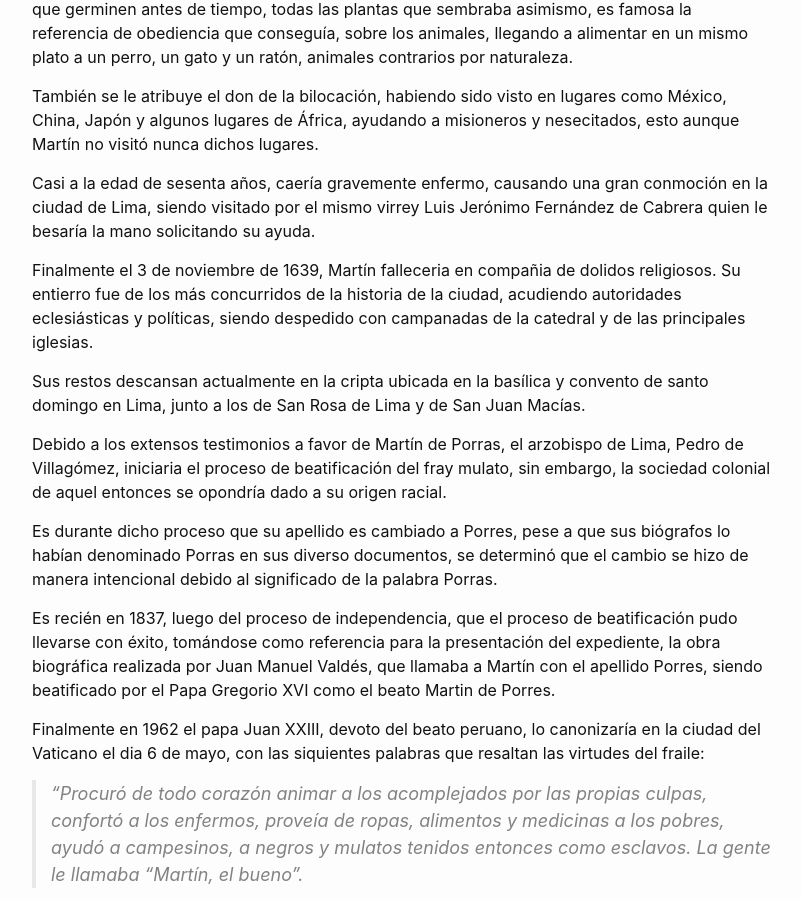
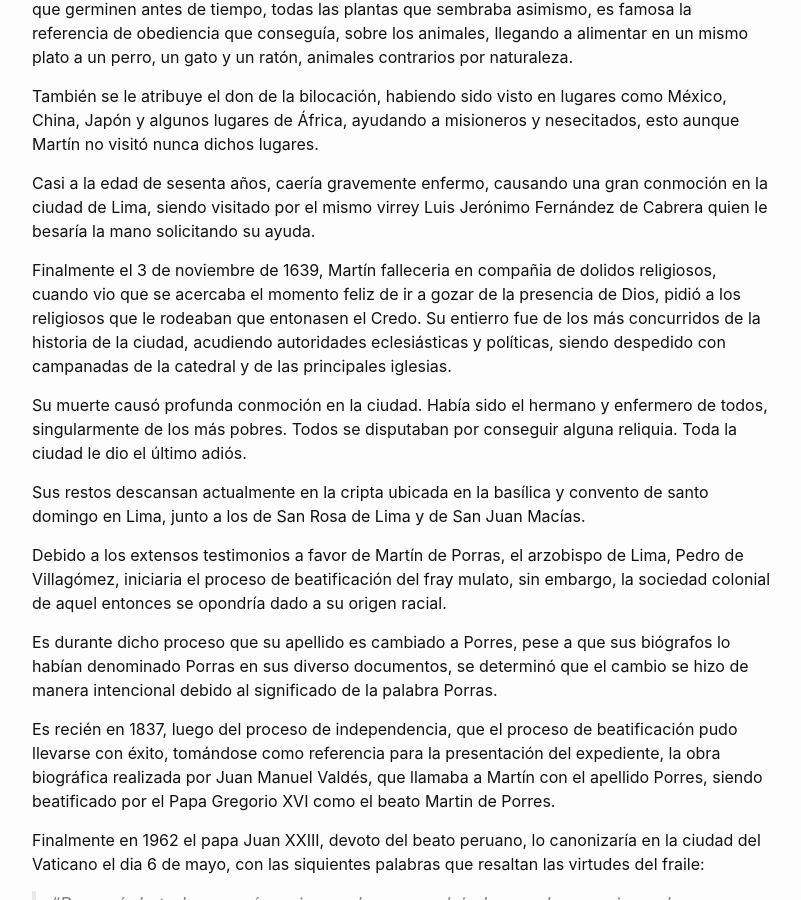
Before and after one commit to dylanmeca/dylanmeca.github.io, a Jekyll site: the page built from _posts/2021-08-10-La-vida-de-San-Martin-de-Porres.md, in a window 1280 px wide and 900 px high, scrolled down 2662 px. Shown: the whole window, without its empty margins (238-1039 px from the left). Built offline with Jekyll 4.4.1, drawn with Linux system fonts in a browser that asks for light colours; a script that is not in the unit is left out; comment, search, counter and statistics services are not loaded.

Commit message:
Update 2021-08-10-La-vida-de-San-Martin-de-Porres.md

```diff
--- a/_posts/2021-08-10-La-vida-de-San-Martin-de-Porres.md
+++ b/_posts/2021-08-10-La-vida-de-San-Martin-de-Porres.md
@@ -77,7 +77,9 @@ También se le atribuye el don de la bilocación, habiendo sido visto en lugares
 
 Casi a la edad de sesenta años, caería gravemente enfermo, causando una gran conmoción en la ciudad de Lima, siendo visitado por el mismo virrey Luis Jerónimo Fernández de Cabrera quien le besaría la mano solicitando su ayuda.
 
-Finalmente el 3 de noviembre de 1639, Martín falleceria en compañia de dolidos religiosos. Su entierro fue de los más concurridos de la historia de la ciudad, acudiendo autoridades eclesiásticas y políticas, siendo despedido con campanadas de la catedral y de las principales iglesias.
+Finalmente el 3 de noviembre de 1639, Martín falleceria en compañia de dolidos religiosos, cuando vio que se acercaba el momento feliz de ir a gozar de la presencia de Dios, pidió a los religiosos que le rodeaban que entonasen el Credo. Su entierro fue de los más concurridos de la historia de la ciudad, acudiendo autoridades eclesiásticas y políticas, siendo despedido con campanadas de la catedral y de las principales iglesias.
+
+Su muerte causó profunda conmoción en la ciudad. Había sido el hermano y enfermero de todos, singularmente de los más pobres. Todos se disputaban por conseguir alguna reliquia. Toda la ciudad le dio el último adiós.
 
 Sus restos descansan actualmente en la cripta ubicada en la basílica y convento de santo domingo en Lima, junto a los de San Rosa de Lima y de San Juan Macías.
 
```
